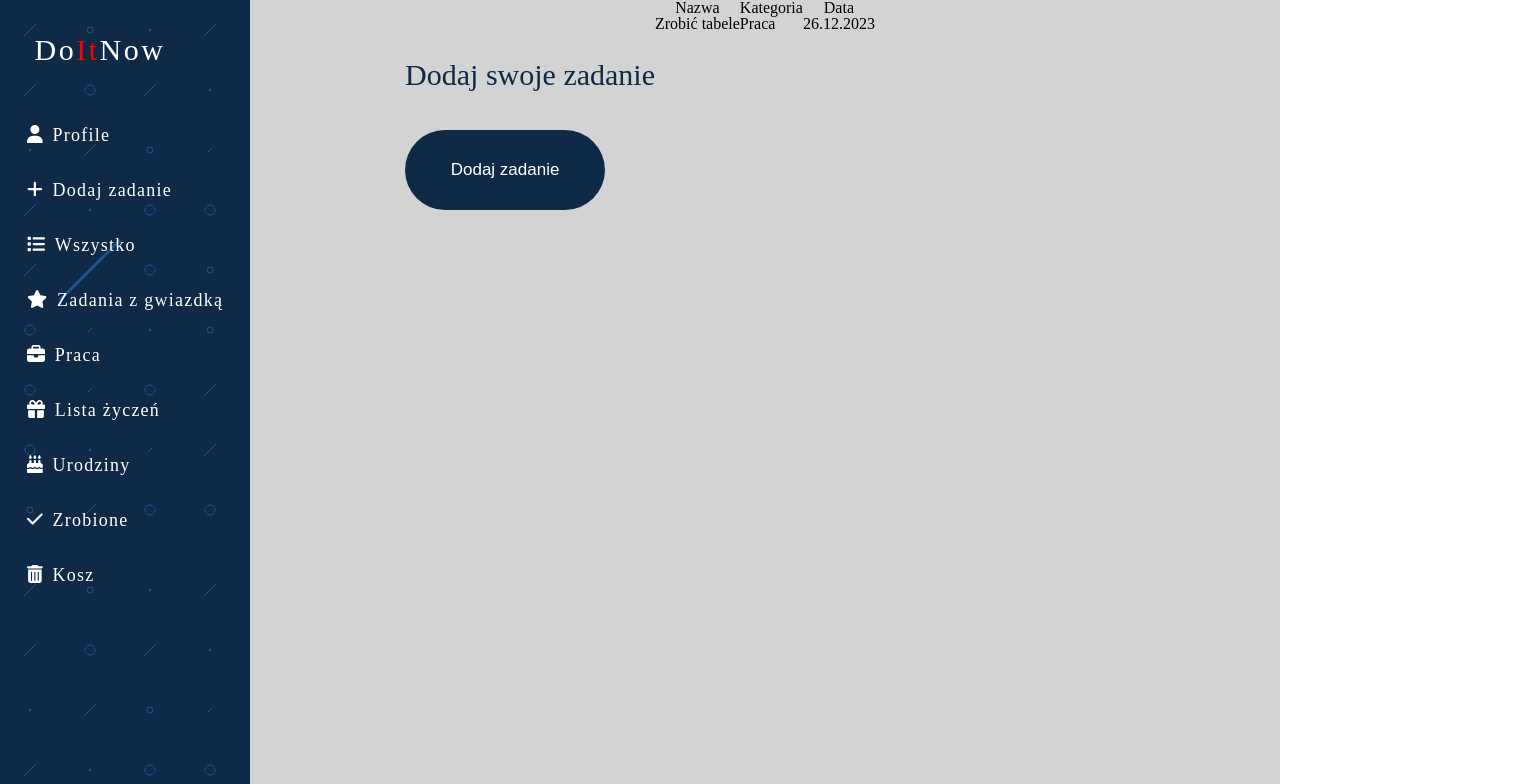
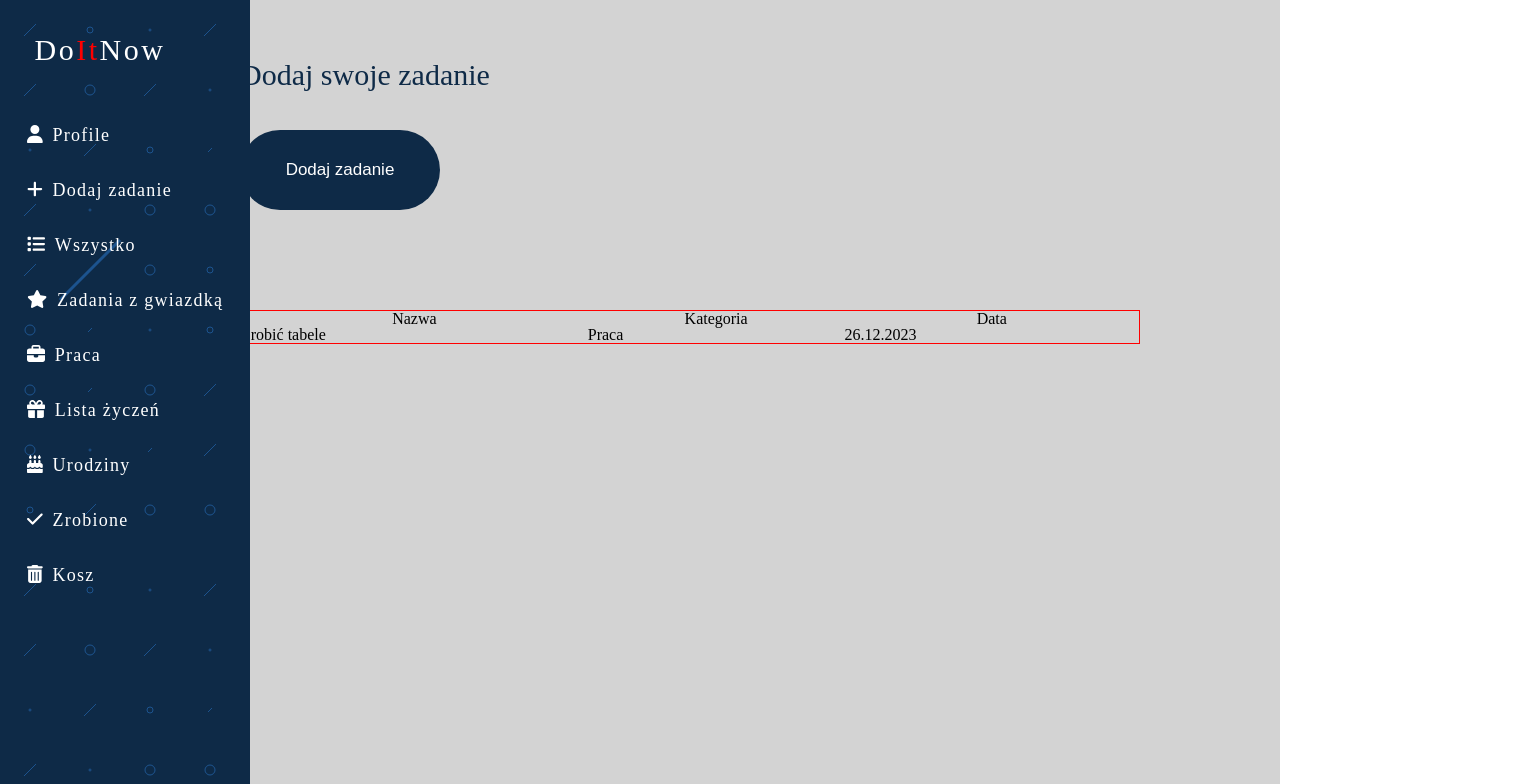
Before and after one commit to CodeVoyageer/DoItNow, a React (Vite) app: page / in a window 1280 px wide. Shown: the top 784 px of the page, 1520 px wide, since content can reach past the window. Built offline with nearby package versions, Linux system fonts and the light colour scheme.

Commit message:
surowa tabela do stylowania

```diff
--- a/src/components/AddTask.tsx
+++ b/src/components/AddTask.tsx
@@ -5,23 +5,25 @@ const AddTask: React.FC = () => {
   return (
     <>
       <section className="addTask">
+        <div className="flex-row">
         <div className="addTask_first-container">
           <h1 className="addTask_heading">Dodaj swoje zadanie</h1>
           <button className="addTask_button">Dodaj zadanie</button>
         </div>
-        <div>
-          <table>
-            <tr>
-              <th>Nazwa</th>
-              <th>Kategoria</th>
-              <th>Data</th>
+        <div className="table-container">
+          <table className="table">
+            <tr className="table_heading-row">
+              <th className="table_heading">Nazwa</th>
+              <th className="table_heading">Kategoria</th>
+              <th className="table_heading">Data</th>
             </tr>
-            <tr>
-              <td>Zrobić tabele</td>
-              <td>Praca</td>
-              <td>26.12.2023</td>
+            <tr className="table_row">
+              <td className="table_last_task">Zrobić tabele</td>
+              <td className="table_last_task">Praca</td>
+              <td className="table_last_task">26.12.2023</td>
             </tr>
           </table>
+        </div>
         </div>
       </section>
     </>
--- a/src/styles/AddTask.scss
+++ b/src/styles/AddTask.scss
@@ -23,3 +23,20 @@
     cursor: pointer;
   }
 }
+.table{
+    border: 1px solid red;
+width: 900px;
+height: auto;
+    margin-top: 100px;
+    &_heading-row{
+        padding: 10px;
+    }
+}
+.flex-row{
+    display: flex;
+    flex-direction: column;
+    width: 100vh;
+}
+.table-container{
+width: 100vw;
+}
```
